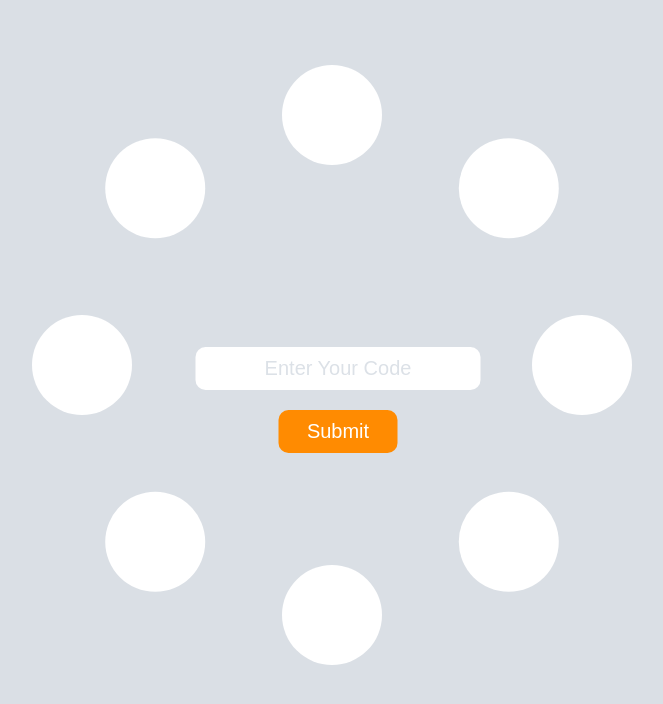
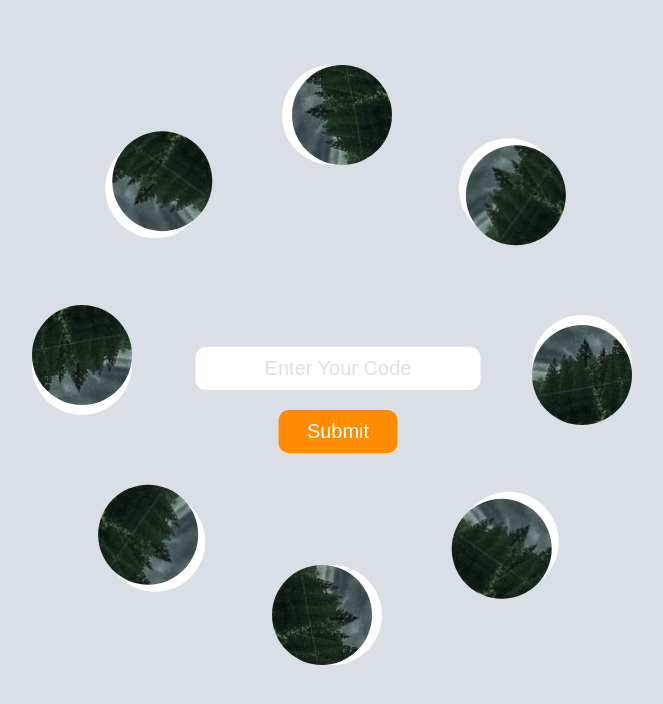
Before and after one commit to moinulmoin/task, a plain HTML site: page index.html in a window 1280 px wide. Shown: the whole page, without its empty margins (302-965 px from the left). Drawn offline with Linux system fonts and the light colour scheme; the site is published under a folder, as on GitHub Pages, so addresses that start at the root find nothing.

Commit message:
little issue

```diff
--- a/style.css
+++ b/style.css
@@ -52,12 +52,11 @@ body {
     width: 100%;
     height: 100%;
     border-radius: 50%;
-    background: transparent;
     overflow: hidden;
     text-align: center;
     position: absolute;
     top: 10px;
-    background-image: url(/img/bg.jpg);
+    background-image: url(./img/bg.jpg);
     background-repeat: no-repeat;
     background-position: 50% 40%;
 }
```
